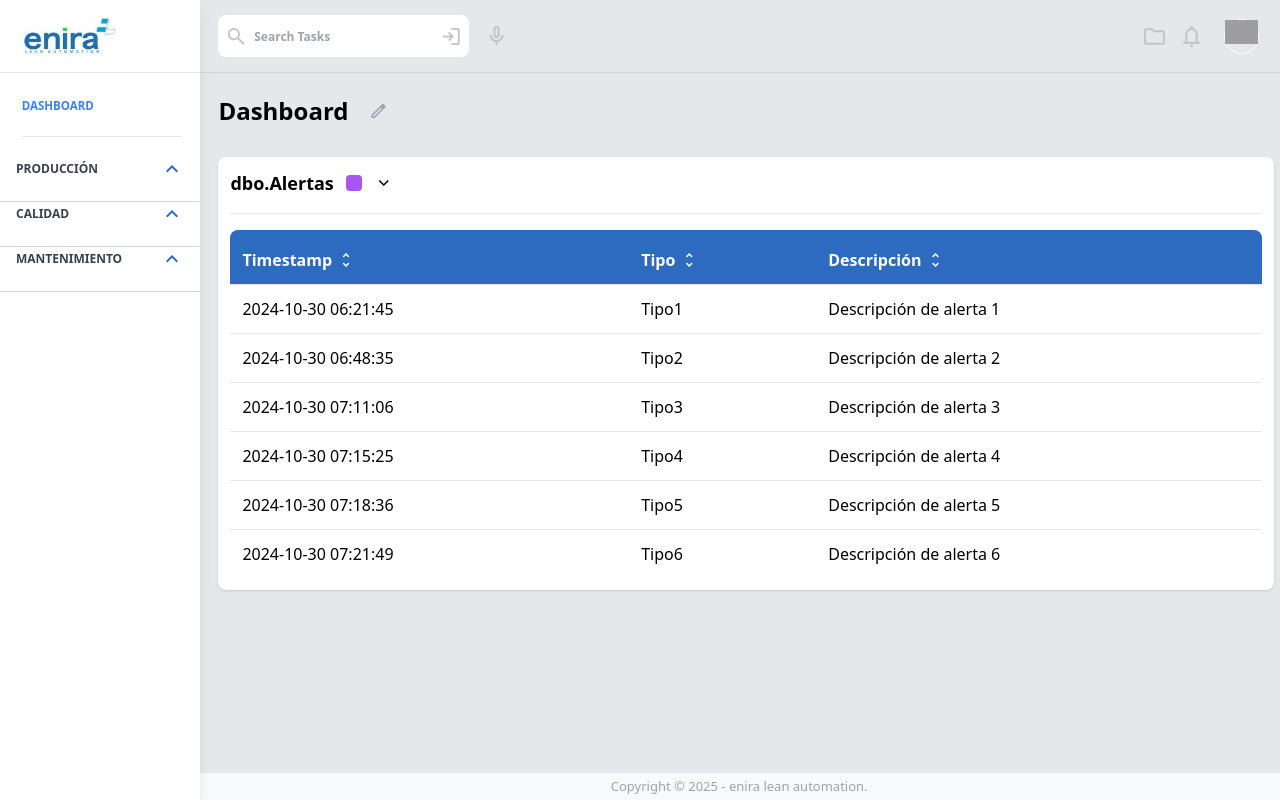
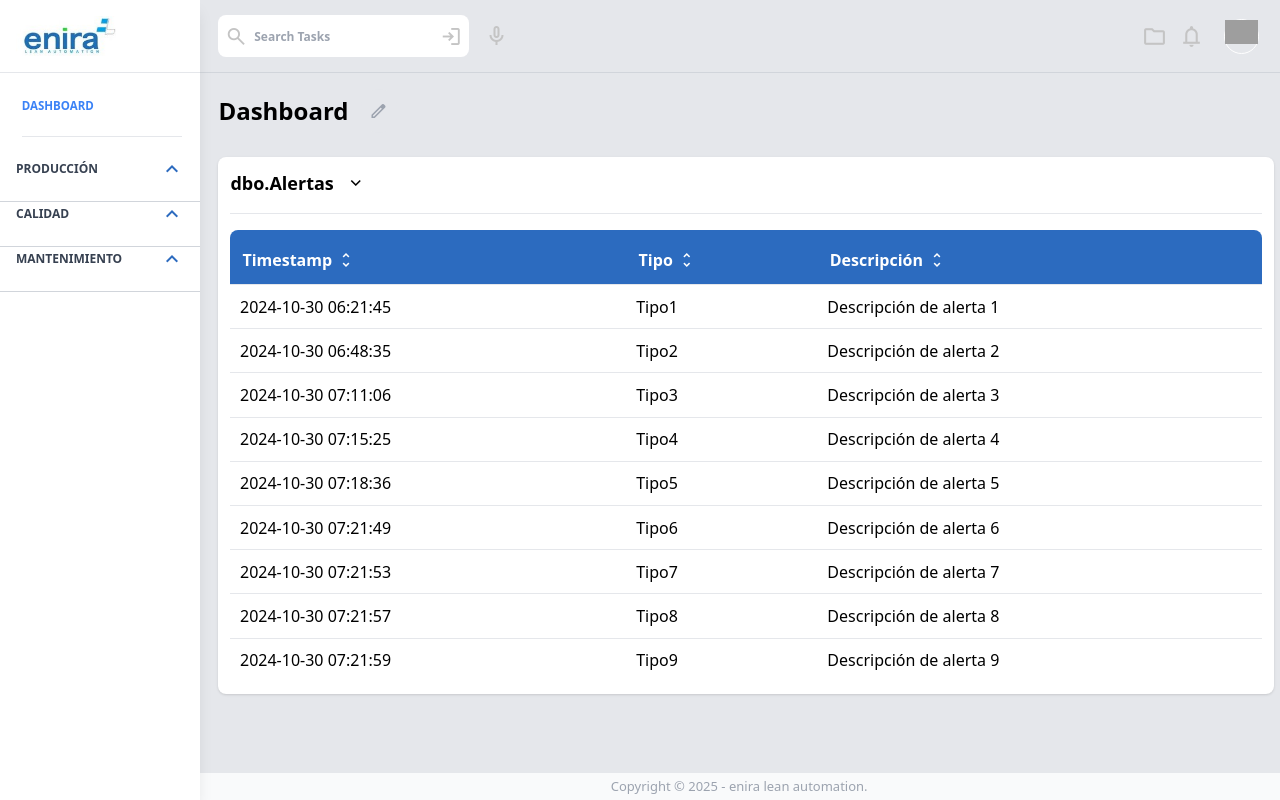
Before and after one commit to Nikhil79922/Enira_project, a React (Vite) app in the folder client/: page /Dashboard in a window 1280 px wide. Built offline with nearby package versions, Linux system fonts and the light colour scheme; grey boxes are pictures that could not be loaded.

Commit message:
fix charts

```diff
--- a/client/src/components/DashboardContent.jsx
+++ b/client/src/components/DashboardContent.jsx
@@ -10,6 +10,9 @@ export default function DashboardContent() {
     { timestamp: '2024-10-30 07:15:25', tipo: 'Tipo4', descripcion: 'Descripción de alerta 4' },
     { timestamp: '2024-10-30 07:18:36', tipo: 'Tipo5', descripcion: 'Descripción de alerta 5' },
     { timestamp: '2024-10-30 07:21:49', tipo: 'Tipo6', descripcion: 'Descripción de alerta 6' },
+    { timestamp: '2024-10-30 07:21:53', tipo: 'Tipo7', descripcion: 'Descripción de alerta 7' },
+    { timestamp: '2024-10-30 07:21:57', tipo: 'Tipo8', descripcion: 'Descripción de alerta 8' },
+    { timestamp: '2024-10-30 07:21:59', tipo: 'Tipo9', descripcion: 'Descripción de alerta 9' },
   ]);
 
   const [sortConfig, setSortConfig] = useState({ key: '', direction: 'ascending' });
@@ -59,9 +62,6 @@ export default function DashboardContent() {
   <div className="bg-white rounded-lg shadow p-4 md:p-3 w-[97.8vw] lg:w-[82.5vw] overflow-x-auto">
     <div className="flex gap-[12px] items-center pb-4 border-b">
       <p className="text-sm md:text-lg font-bold text-black">dbo.Alertas</p>
-
-      {/* Purple Block */}
-      <div className="w-4 h-4 bg-purple-500 rounded"></div>
 
       <span
         className={`material-symbols-outlined text-lg md:text-xl cursor-pointer ${isdbo ? 'rotate-180' : ''} transition-transform`}
@@ -113,9 +113,9 @@ export default function DashboardContent() {
         <tbody>
           {alerts.map((alert, index) => (
             <tr key={index} className="border-t hover:bg-gray-100">
-              <td className="p-2 md:p-3 text-[11px] sm:text-sm md:text-base">{alert.timestamp}</td>
-              <td className="p-2 md:p-3 text-[11px] sm:text-sm md:text-base">{alert.tipo}</td>
-              <td className="p-2 md:p-3 text-[11px] sm:text-sm md:text-base">{alert.descripcion}</td>
+              <td className="p-2 md:p-[0.6rem] text-[11px] sm:text-sm md:text-base">{alert.timestamp}</td>
+              <td className="p-2 md:p-[0.6rem] text-[11px] sm:text-sm md:text-base">{alert.tipo}</td>
+              <td className="p-2 md:p-[0.6rem] text-[11px] sm:text-sm md:text-base">{alert.descripcion}</td>
             </tr>
           ))}
         </tbody>
```
